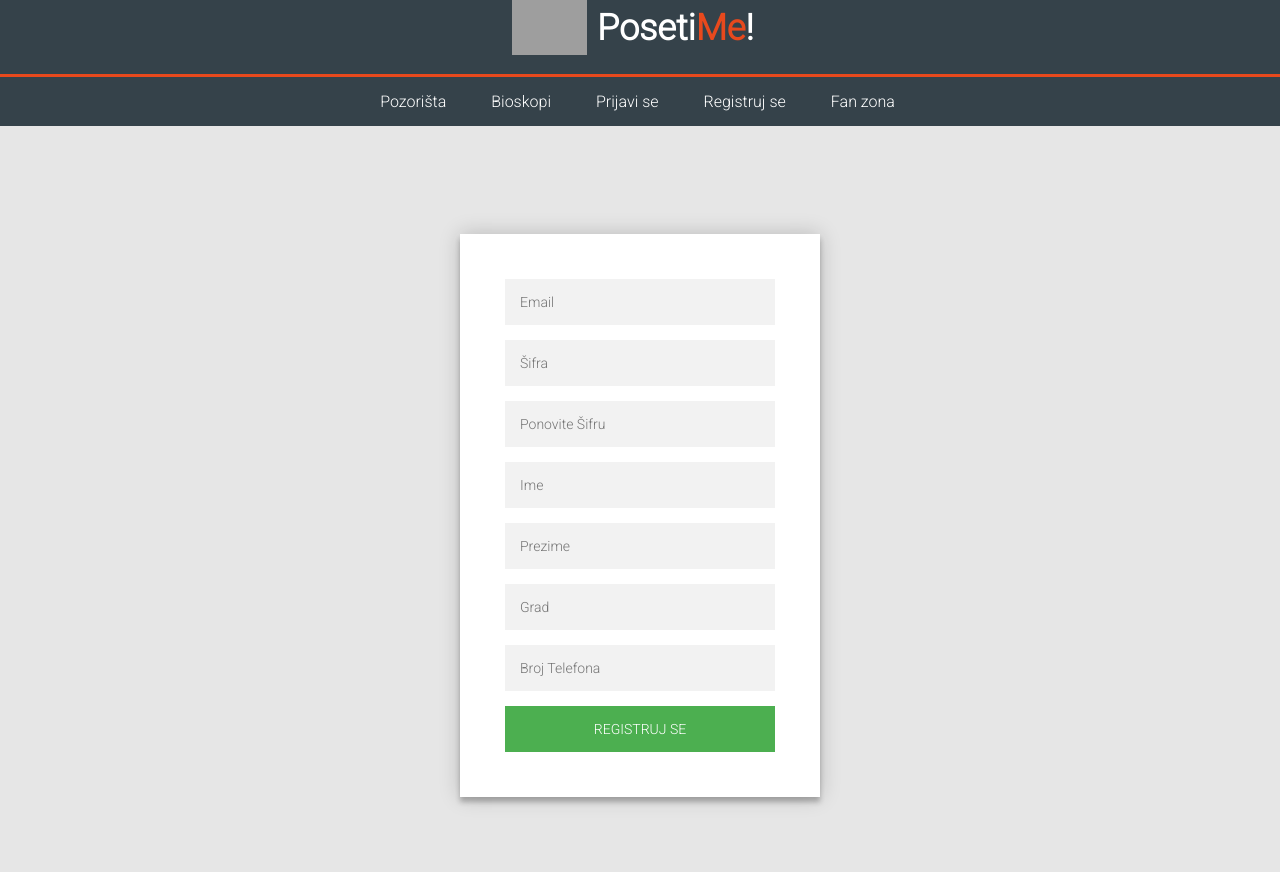
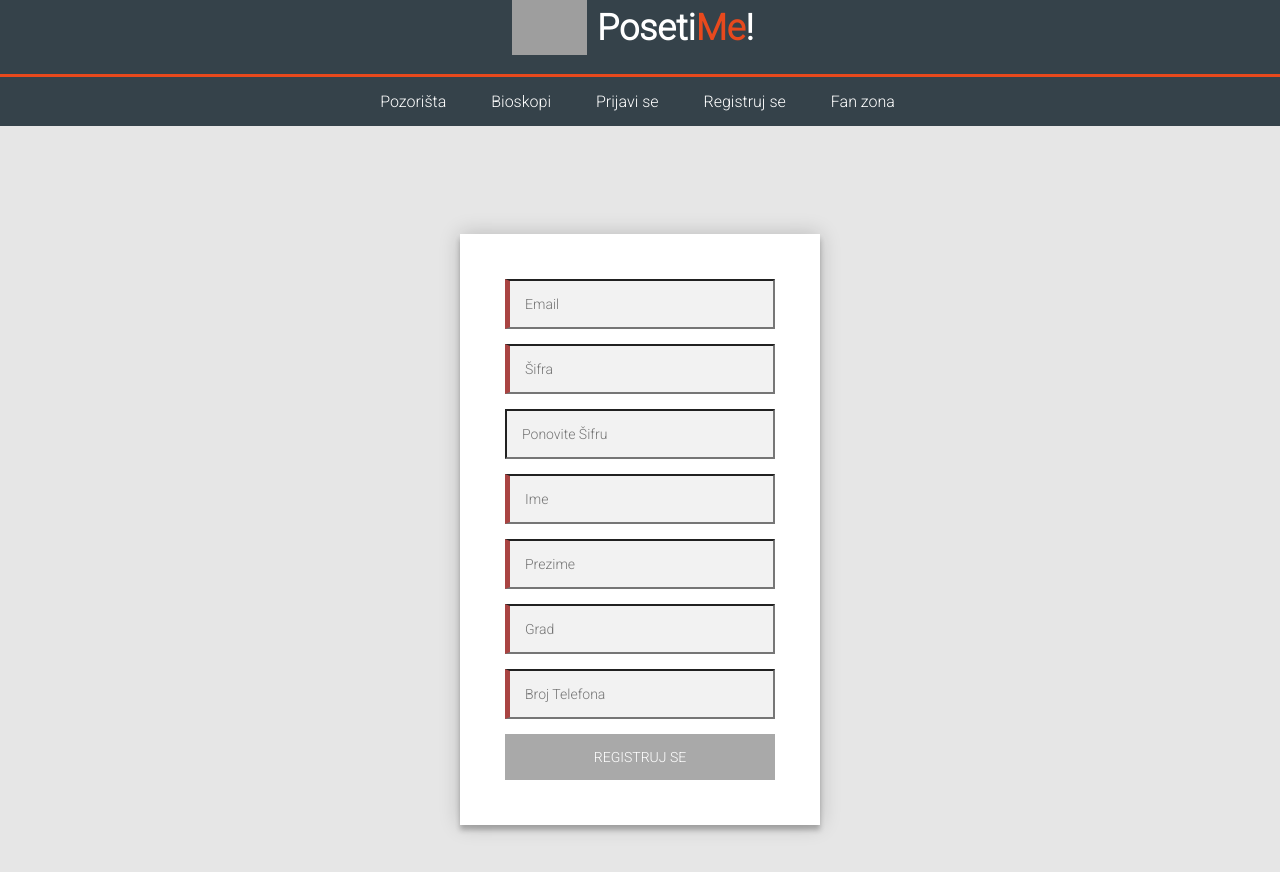
Before and after one commit to karpic/isaProject2017, an Angular app in the folder front/: page /register in a window 1280 px wide. Shown: the top 872 px of the page. Built offline with nearby package versions, Linux system fonts and the light colour scheme; grey boxes are pictures that could not be loaded.

Commit message:
registracija

```diff
--- a/front/src/app/models/korisnik.ts
+++ b/front/src/app/models/korisnik.ts
@@ -1,8 +1,10 @@
 export class Korisnik {
-  ime: string;
-  prezime: string;
-  email: string;
-  password: string;
-  grad: string;
-  brtel: string;
+  constructor(
+    public ime?: string,
+    public prezime?: string,
+    public email?: string,
+    public password?: string,
+    public grad?: string,
+    public brtel?: string,
+  ) {}
 }
--- a/front/src/app/register/register.component.css
+++ b/front/src/app/register/register.component.css
@@ -20,7 +20,7 @@
   outline: 0;
   background: #f2f2f2;
   width: 100%;
-  border: 0;
+  border: 1;
   margin: 0 0 15px;
   padding: 15px;
   box-sizing: border-box;
@@ -40,6 +40,24 @@
   transition: all 0.3 ease;
   cursor: pointer;
 }
-.form button:hover,.form button:active,.form button:focus {
+
+.form button:active,.form button:focus,.form button:not(disabled) {
+  background: #4CAF50;
+}
+
+.form button:hover,form button:not(disabled) {
   background: #43A047;
 }
+
+.form button:disabled {
+  background: darkgray;
+}
+
+
+.ng-valid[required], .ng-valid.required  {
+  border-left: 5px solid #42A948;
+}
+
+.ng-invalid:not(form)  {
+  border-left: 5px solid #a94442;
+}
--- a/front/src/app/register/register.component.html
+++ b/front/src/app/register/register.component.html
@@ -1,14 +1,28 @@
 <div class="register-page">
   <div class="form">
-    <form class="register-form">
-      <input type="text" placeholder="Email" #email/>
-      <input type="password" placeholder="Šifra" #password/>
-      <input type="password" placeholder="Ponovite Šifru">
-      <input type="text" placeholder="Ime" #ime>
-      <input type="text" placeholder="Prezime" #prezime>
-      <input type="text" placeholder="Grad" #grad>
-      <input type="text" placeholder="Broj Telefona" #brtel>
-      <button (click)="Registruj(email.value,password.value,ime.value,prezime.value,grad.value,brtel.value)">Registruj se</button>
+    <form (ngSubmit)="registruj()" class="register-form" #registerForm="ngForm" >
+      <!-- email -->
+      <input type="email" placeholder="Email" [(ngModel)]="korisnik.email" name="email" required #email/>
+
+      <!-- password -->
+      <input type="password" placeholder="Šifra" required [(ngModel)]="korisnik.password" name="password" #password/>
+
+      <input type="password" placeholder="Ponovite Šifru" required >
+
+      <!-- ime -->
+      <input type="text" placeholder="Ime" [(ngModel)]="korisnik.ime" name="ime" required #ime >
+
+      <!-- prezime -->
+      <input type="text" placeholder="Prezime" [(ngModel)]="korisnik.prezime" name="prezime" required #prezime>
+
+      <!-- grad -->
+      <input type="text" placeholder="Grad" [(ngModel)]="korisnik.grad" name="grad" required #grad>
+
+      <!-- brtel -->
+      <input type="text" placeholder="Broj Telefona" [(ngModel)]="korisnik.brtel" name="brtel" required #brtel>
+
+      <!-- submit -->
+      <button type="submit" [disabled]="!registerForm.form.valid">Registruj se</button>
     </form>
   </div>
 </div>
--- a/front/src/app/register/register.component.ts
+++ b/front/src/app/register/register.component.ts
@@ -10,9 +10,7 @@ import { KorisniciService } from '../korisnici.service';
 })
 export class RegisterComponent implements OnInit {
 
-  Registruj(email: string, password: string, ime: string, prezime: string, grad: string, brtel: string): void {
-    this.korisniciService.insertKorisnik({ime,prezime,email,password,grad,brtel} as Korisnik).subscribe();
-  }
+  korisnik = new Korisnik('', '', '', '', '', '');
 
   constructor(private korisniciService: KorisniciService) { }
 
@@ -20,6 +18,10 @@ export class RegisterComponent implements OnInit {
 
   }
 
+  registruj() {
+    this.korisniciService.insertKorisnik(this.korisnik).subscribe();
+  }
+
 
 
 }
```
